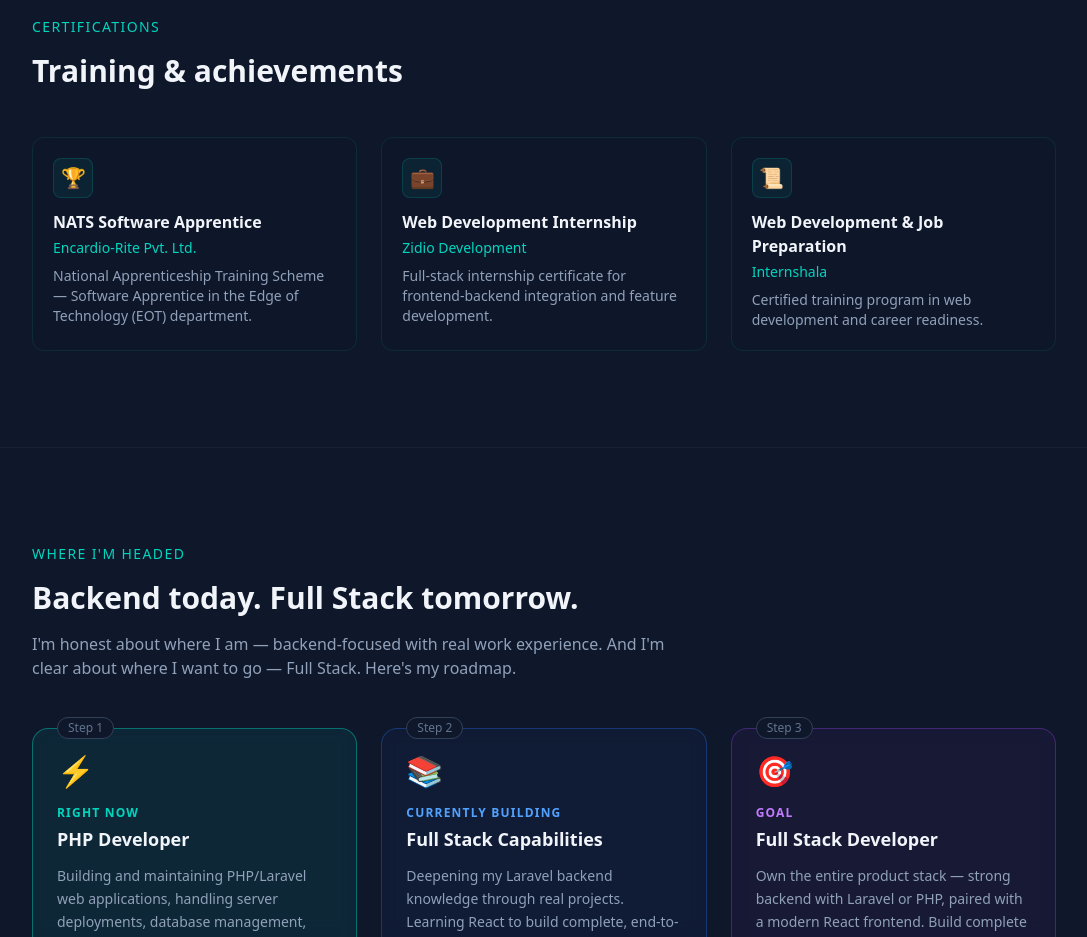
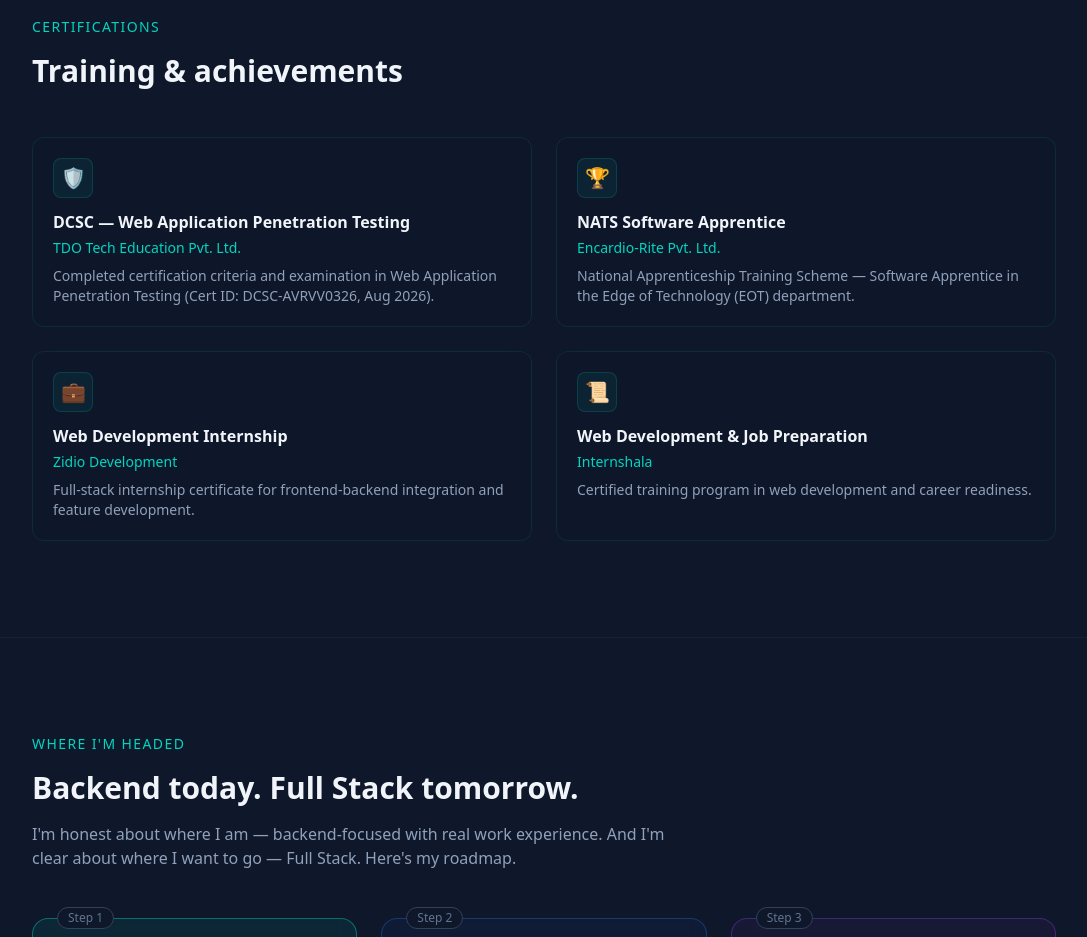
Before and after one commit to Abhiraj0406/portfolio, a React (Vite) app: page / in a window 1280 px wide. Shown: the part 7300-8237 px from the top of the page, without its empty margins (96-1183 px from the left). Built offline with nearby package versions, Linux system fonts and the light colour scheme; no server answers; the HTML template or start-up script is replaced by a standard one.

Commit message:
feat: add Certifications component to display professional credentials and training achievements

```diff
--- a/src/components/Certifications.jsx
+++ b/src/components/Certifications.jsx
@@ -1,6 +1,12 @@
 import { motion } from 'framer-motion';
 
 const CERTS = [
+  {
+    icon: '🛡️',
+    name: 'DCSC — Web Application Penetration Testing',
+    issuer: 'TDO Tech Education Pvt. Ltd.',
+    desc: 'Completed certification criteria and examination in Web Application Penetration Testing (Cert ID: DCSC-AVRVV0326, Aug 2026).',
+  },
   {
     icon: '🏆',
     name: 'NATS Software Apprentice',
@@ -43,7 +49,7 @@
         >
           Training & achievements
         </motion.p>
-        <div className="grid gap-6 sm:grid-cols-2 lg:grid-cols-3">
+        <div className="grid gap-6 sm:grid-cols-2">
           {CERTS.map((cert, i) => (
             <motion.article
               key={cert.name}
```
